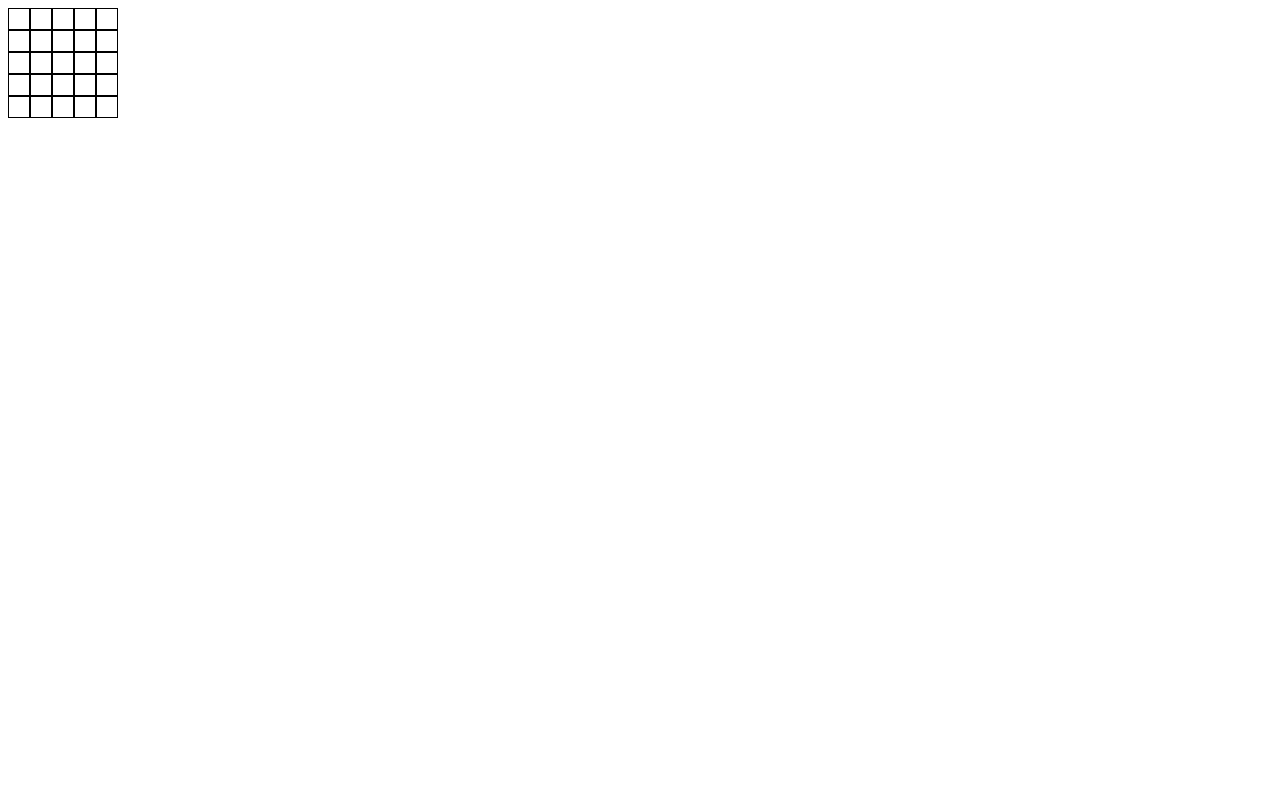
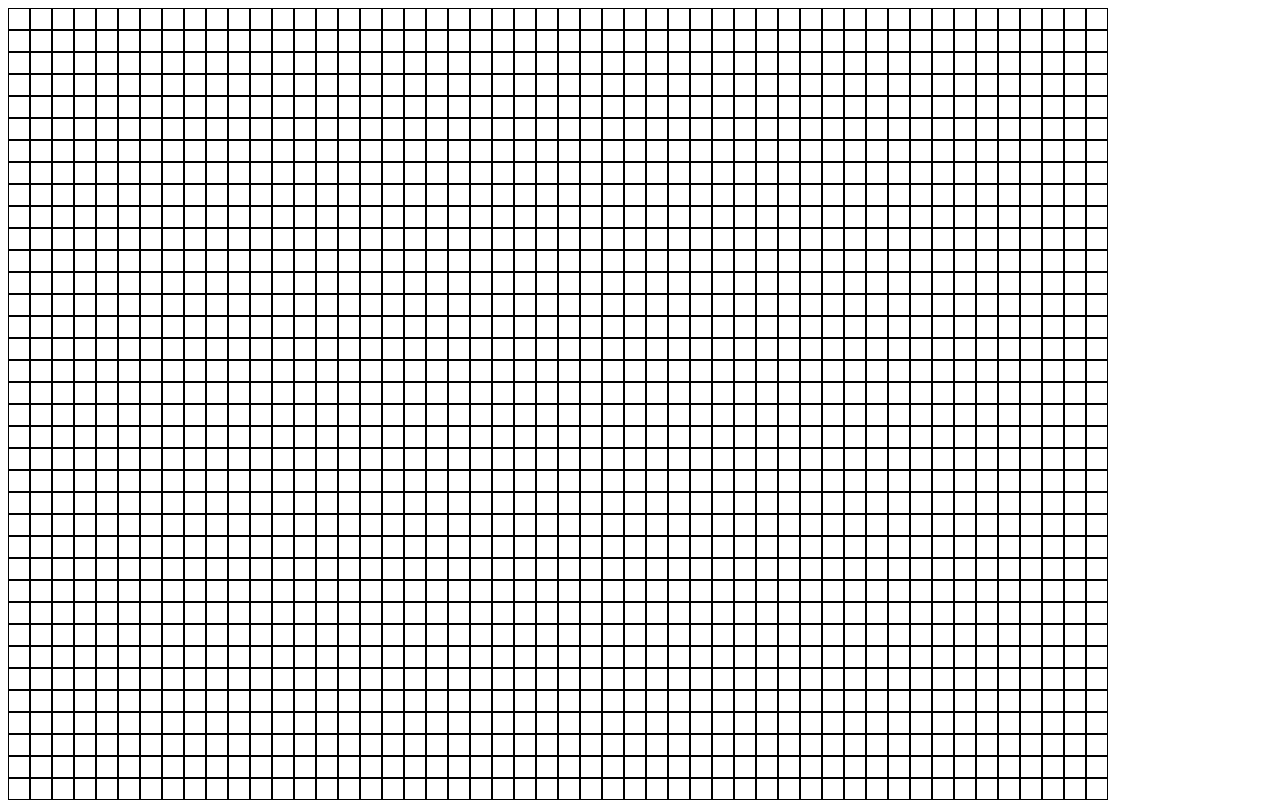
Before and after one commit to aldofiore28/level-works-challenge, a React (Vite) app: page / in a window 1280 px wide. Shown: the top 800 px of the page. Built offline with nearby package versions, Linux system fonts and the light colour scheme.

Commit message:
Reset cells on fibonacci sequence

```diff
--- a/src/App.tsx
+++ b/src/App.tsx
@@ -18,6 +18,21 @@ function App() {
     });
   }, [dispatch]);
 
+  const addToResetQueue = useCallback((x: number, y: number) => {
+    dispatch({
+      type: "RESET",
+      payload: { x, y },
+    })
+  }, [dispatch]);
+
+  const resetGrid = useCallback((queue: string[]) => {
+    console.log('here');
+    dispatch({
+      type: "RESET_GRID",
+      payload: { queue }
+    })
+  }, [dispatch]);
+
   useEffect(() => {
     const checkFibonacciSequence = async () => {
       try {
@@ -28,7 +43,6 @@ function App() {
             toFillFibonacci: result
           }
         });
-        console.log("Fibonacci sequence check result:", result);
       } catch (error) {
         console.error(error);
       }
@@ -39,7 +53,13 @@ function App() {
     return () => {
       clearTimeout(timer);
     };
-  }, [state.grid, increaseCellValue]);
+  }, [state.grid, increaseCellValue, addToResetQueue]);
+
+  useEffect(() => {
+    if (state.resetQueue.length !== 0 && state.resetQueue.length === state.toFillFibonacci.length) {
+      resetGrid(state.resetQueue);
+    }
+  }, [resetGrid, state.resetQueue, state.toFillFibonacci.length]);
 
   return (
     <>
@@ -53,7 +73,9 @@ function App() {
               value={value}
               toFill={state.toFill}
               toFillFibonacci={state.toFillFibonacci}
-              increaseValue={increaseCellValue}/>
+              increaseValue={increaseCellValue}
+              addToResetQueue={addToResetQueue}
+            />
           )}
         </div>
       )}
--- a/src/Cell.tsx
+++ b/src/Cell.tsx
@@ -6,14 +6,16 @@ type CellProps = {
   y: number;
   value: number;
   increaseValue: (x: number, y: number) => void;
+  addToResetQueue: (x: number, y: number) => void;
   toFill: string[];
   toFillFibonacci: string[];
 }
 
-function Cell({ x, y, value, increaseValue, toFill, toFillFibonacci }: CellProps) {
+function Cell({ x, y, value, increaseValue, toFill, toFillFibonacci, addToResetQueue }: CellProps) {
   const [backgroundColor, setBackgroundColor] = useState<string>("");
   const fillGreen = !!toFillFibonacci.length && toFillFibonacci.includes(`${x}-${y}`);
   const fillYellow = !!toFill.length && toFill.includes(`${x}-${y}`);
+  // Order matters here, first check for green, then yellow
   const fillColor = fillGreen ? "green" : fillYellow ? "yellow" : "";
   const fill = fillGreen || fillYellow;
 
@@ -28,6 +30,10 @@ function Cell({ x, y, value, increaseValue, toFill, toFillFibonacci }: CellProps
       setBackgroundColor(fillColor);
       const timer = setTimeout(() => {
         setBackgroundColor("");
+
+        if (fillGreen) {
+          addToResetQueue(x, y);
+        }
       }, 1000);
 
       return () => {
@@ -35,7 +41,7 @@ function Cell({ x, y, value, increaseValue, toFill, toFillFibonacci }: CellProps
         clearTimeout(timer);
       };
     }
-  }, [value, fill, fillColor]);
+  }, [value, fill, fillColor, x, y, addToResetQueue, fillGreen]);
 
   return (
     <div
--- a/src/reducer.ts
+++ b/src/reducer.ts
@@ -2,6 +2,7 @@ export type State = {
   grid: number[][];
   toFill: string[];
   toFillFibonacci: string[];
+  resetQueue: string[];
 };
 
 type Action<Type extends string, T> = {
@@ -11,7 +12,9 @@ type Action<Type extends string, T> = {
 
 type IncrementAction = Action<"INCREMENT", { x: number, y: number }>;
 type FibonacciAction = Action<"COLOR_FIBONACCI", { toFillFibonacci: string[] }>
-type Actions = IncrementAction | FibonacciAction;
+type ResetAction = Action<"RESET", { x: number, y: number }>;
+type ResetQueueAction = Action<"RESET_GRID", { queue: string[] }>;
+type Actions = IncrementAction | FibonacciAction | ResetAction | ResetQueueAction;
 
 export function gridReducer(state: State, action: Actions) {
   switch (action.type) {
@@ -37,11 +40,48 @@ export function gridReducer(state: State, action: Actions) {
         toFill: newToFill,
       };
     }
-    case "COLOR_FIBONACCI":
+    case "COLOR_FIBONACCI": {
       return {
         ...state,
         toFillFibonacci: action.payload.toFillFibonacci
+      };
+    }
+    case "RESET": {
+      return {
+        ...state,
+        resetQueue: [...state.resetQueue, `${action.payload.x}-${action.payload.y}`]
       }
+    }
+    case "RESET_GRID": {
+      const updatedGrid = [...state.grid.map(row => [...row])];
+
+      for (const coordinate of state.resetQueue) {
+        // Split the coordinate to extract x and y values
+        const [x, y] = coordinate.split('-');
+
+        // Convert x and y values to integers
+        const rowIndex = parseInt(x);
+        const columnIndex = parseInt(y);
+
+        // Check if the coordinates are within the valid range
+        if (
+          rowIndex >= 0 &&
+          rowIndex < updatedGrid.length &&
+          columnIndex >= 0 &&
+          columnIndex < updatedGrid[rowIndex].length
+        ) {
+          // Update the value in the updated grid at the specified position
+          updatedGrid[rowIndex][columnIndex] = 0;
+        }
+      }
+
+      return {
+        ...state,
+        grid: updatedGrid,
+        resetQueue: [],
+        toFillFibonacci: []
+      }
+    }
     default:
       return state;
   }
--- a/src/util.ts
+++ b/src/util.ts
@@ -1,5 +1,5 @@
-const ROW_MAXIMUM = 5;
-const COLUMN_MAXIMUM = 5;
+const ROW_MAXIMUM = 50;
+const COLUMN_MAXIMUM = 50;
 const MAX_FIBONACCI_SEQUENCE = 5;
 
 export function buildInitialState() {
@@ -7,6 +7,7 @@ export function buildInitialState() {
     grid: buildInitialGrid(),
     toFill: [],
     toFillFibonacci: [],
+    resetQueue: [],
   };
 }
 
```
